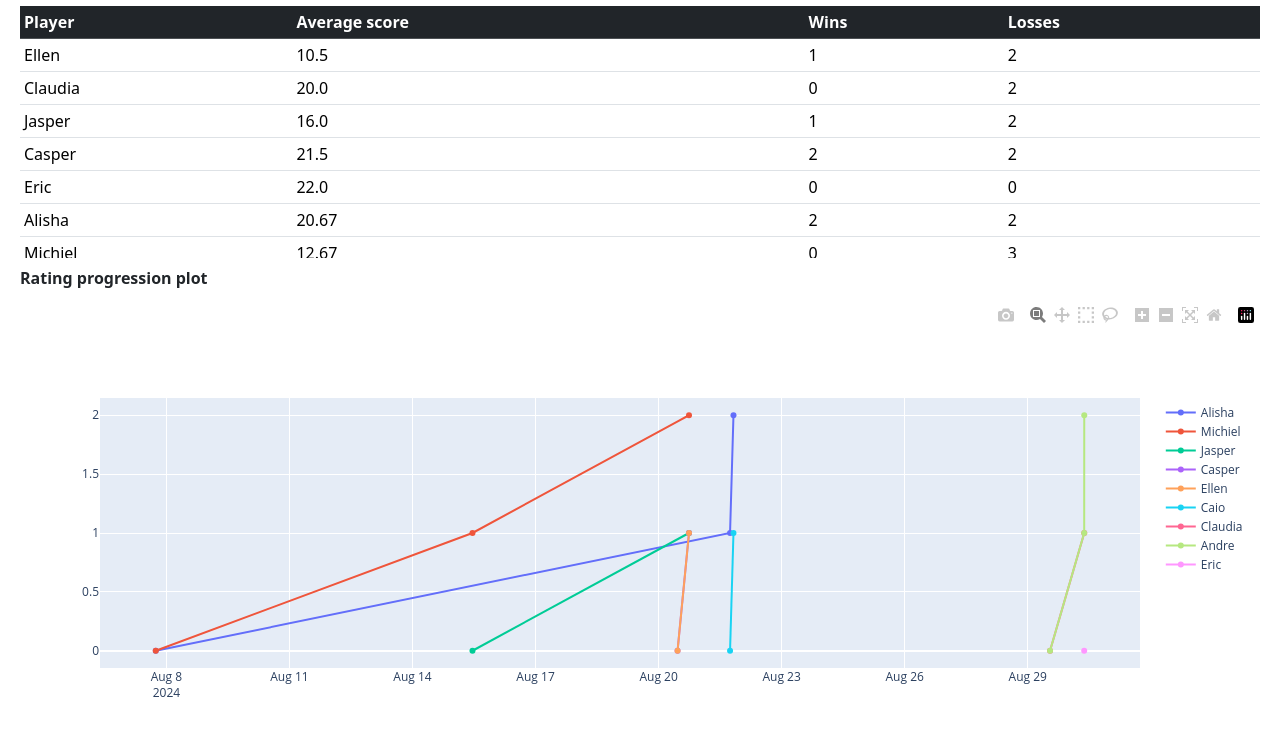
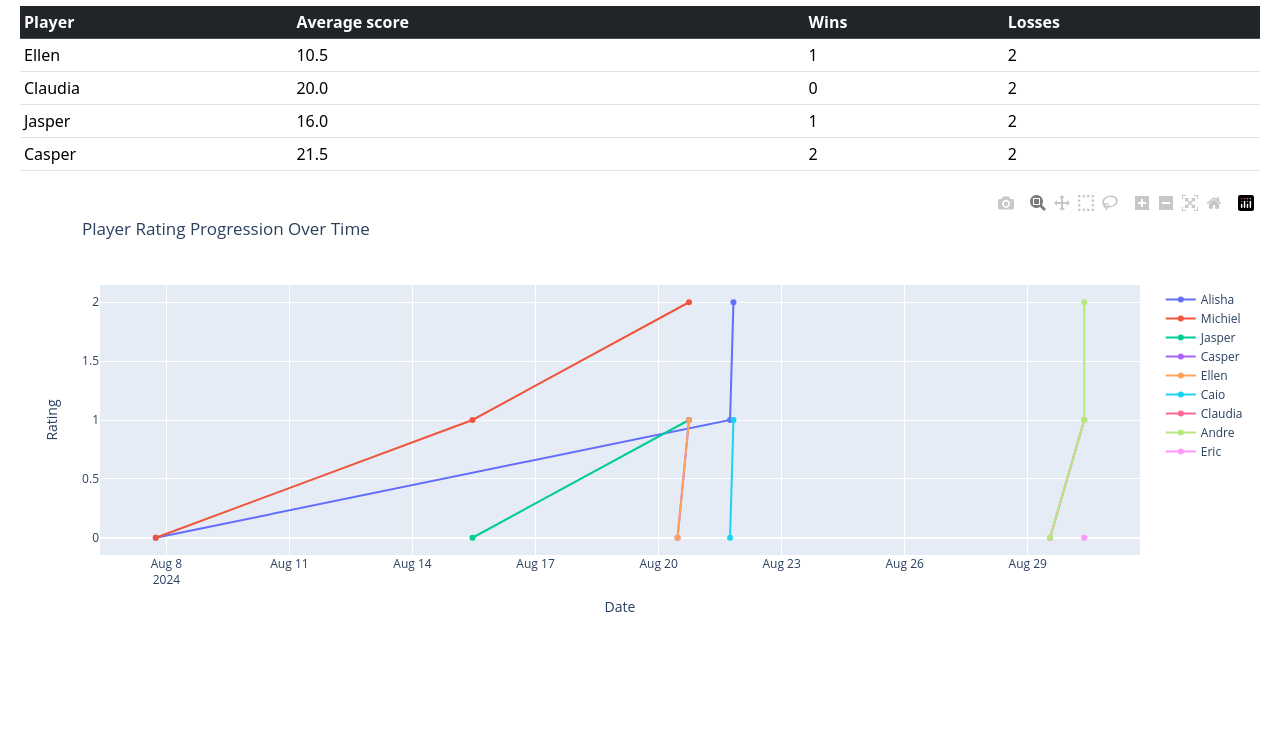
Before and after one commit to cunning-odysseus/Tennis, a Flask app: page /player_statistics in a window 1280 px wide. Shown: the part 173-921 px from the top of the page. After the commit the page ends 785 px from the top, so only its background shows below. Run offline with Flask 3, Linux system fonts and the light colour scheme; data comes from the database, SQL or seed files in the repository; some libraries are stand-ins or nearby versions.

Commit message:
titel aanpassing plot

```diff
--- a/leaderboard/app.py
+++ b/leaderboard/app.py
@@ -164,6 +164,12 @@ def index_player_stats():
             mode='lines+markers',
             name=player
         ))
+
+        fig.update_layout(
+            title='Player Rating Progression Over Time',
+            xaxis_title='Date',
+            yaxis_title='Rating'
+    )
 
     # Convert the figure to JSON for rendering in the template
     graphJSON = pio.to_json(fig)
--- a/leaderboard/static/styles.css
+++ b/leaderboard/static/styles.css
@@ -23,6 +23,6 @@ html {
 }
 
 .scroll-player_stat_page {
-    max-height: calc((100% - 639px));
+    max-height: calc((100% - 589px));
     overflow: auto
 }
--- a/leaderboard/templates/player_statistics.html
+++ b/leaderboard/templates/player_statistics.html
@@ -53,7 +53,7 @@
         </div>
 
     <label> <strong> Player statistics summary </strong> </label>
-    <div class="scroll-homepage mt-2">
+    <div class="scroll-player_stat_page mt-2">
         <!-- Dit is de tabel met statistieken -->
         <table class="table table-sm">
             <thead class="sticky-head table-dark">
@@ -80,7 +80,7 @@
 
     <div class="mt-2">
     <!-- Dit is de plot met alle rating progressie -->
-    <label class="form-label"> <strong> Rating progression plot </strong> </label>
+
         <div id="plotly-div"></div>
         <script type="text/javascript">
             var graphJSON = {{ graphJSON | safe }};
```
